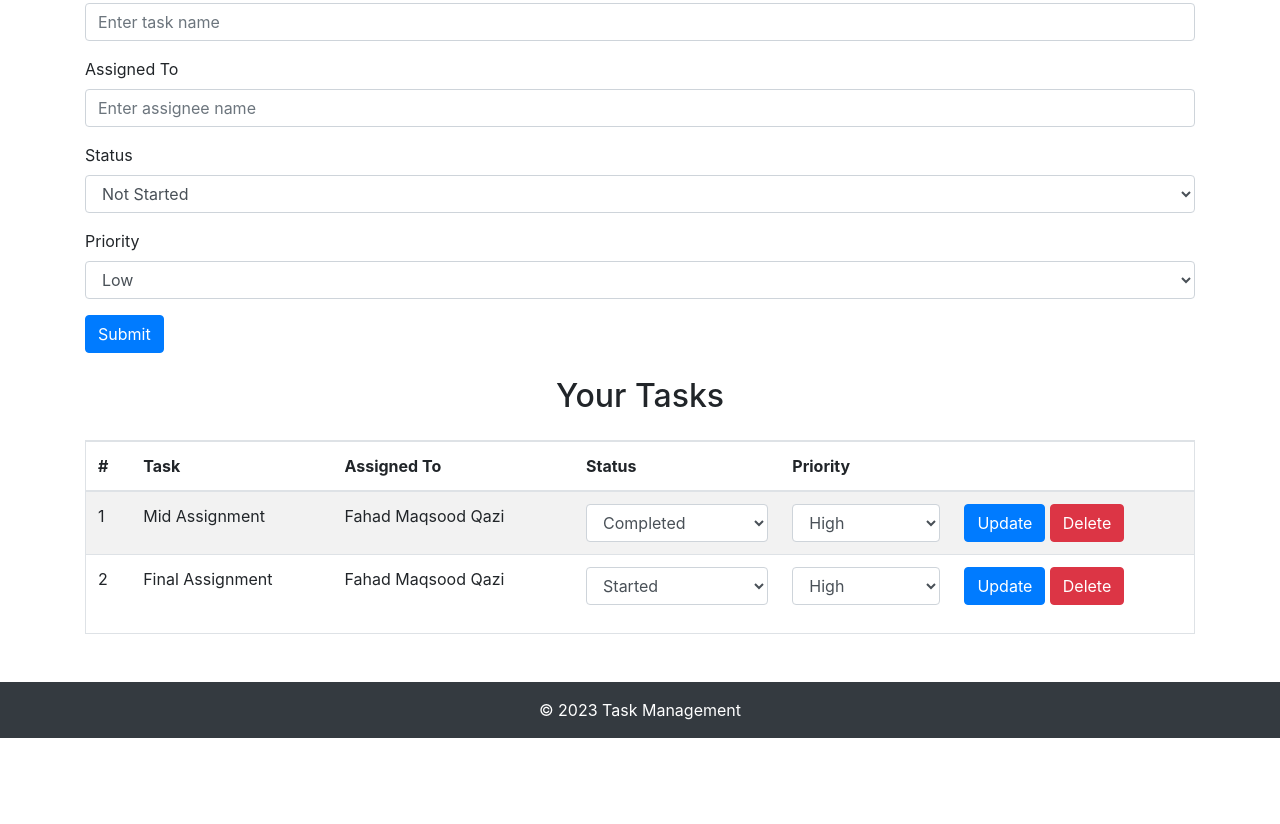
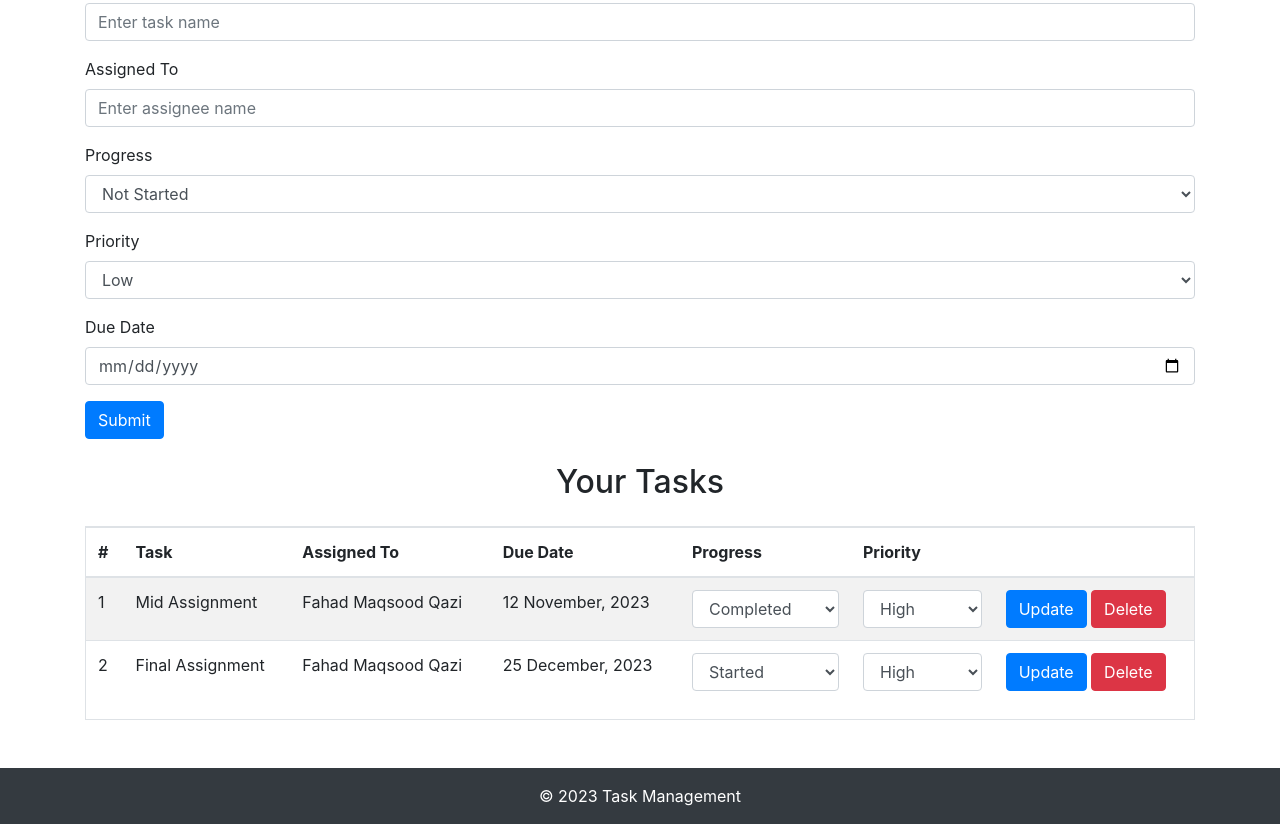
Before and after one commit to fahadmaqsood/ead-quiz, a plain HTML site: page index.html in a window 1280 px wide. Shown: the part 379-1203 px from the top of the page. Before the commit the page ends 1117 px from the top, so only its background shows below. Drawn offline with nearby package versions, Linux system fonts and the light colour scheme.

Commit message:
Add files via upload
submitting new changes

```diff
--- a/index.html
+++ b/index.html
@@ -28,7 +28,7 @@
             </div>
             <!-- Status select field -->
             <div class="form-group">
-                <label for="status">Status</label>
+                <label for="status">Progress</label>
                 <select class="form-control" id="status">
                     <option>Not Started</option>
                     <option>Started</option>
@@ -44,6 +44,11 @@
                     <option>Medium</option>
                     <option>High</option>
                 </select>
+            </div>
+
+            <div class="form-group">
+                <label for="dueDate">Due Date</label>
+                <input type="date" class="form-control" id="dueDate" placeholder="Enter due date">
             </div>
 
             <!-- Submit button -->
@@ -63,8 +68,10 @@
                         <th scope="col">Task</th>
                         <th scope="col">Assigned To</th>
 
+                        <th scope="col">Due Date</th>
+
                         <!-- Status column header -->
-                        <th scope="col">Status</th>
+                        <th scope="col">Progress</th>
 
                         <!-- Priority column header -->
                         <th scope="col">Priority</th>
@@ -82,6 +89,9 @@
                     <td>1</td>
                     <td>Mid Assignment</td>
                     <td>Fahad Maqsood Qazi</td>
+
+                    <td>12 November, 2023</td>
+
                     <td>
                         <select class="form-control" id="status">
                             <option>Not Started</option>
@@ -108,6 +118,9 @@
                     <td>2</td>
                     <td>Final Assignment</td>
                     <td>Fahad Maqsood Qazi</td>
+
+                    <td>25 December, 2023</td>
+
                     <td>
                         <select class="form-control" id="status">
                             <option>Not Started</option>
```
Also changed, not shown: 1 other file.
